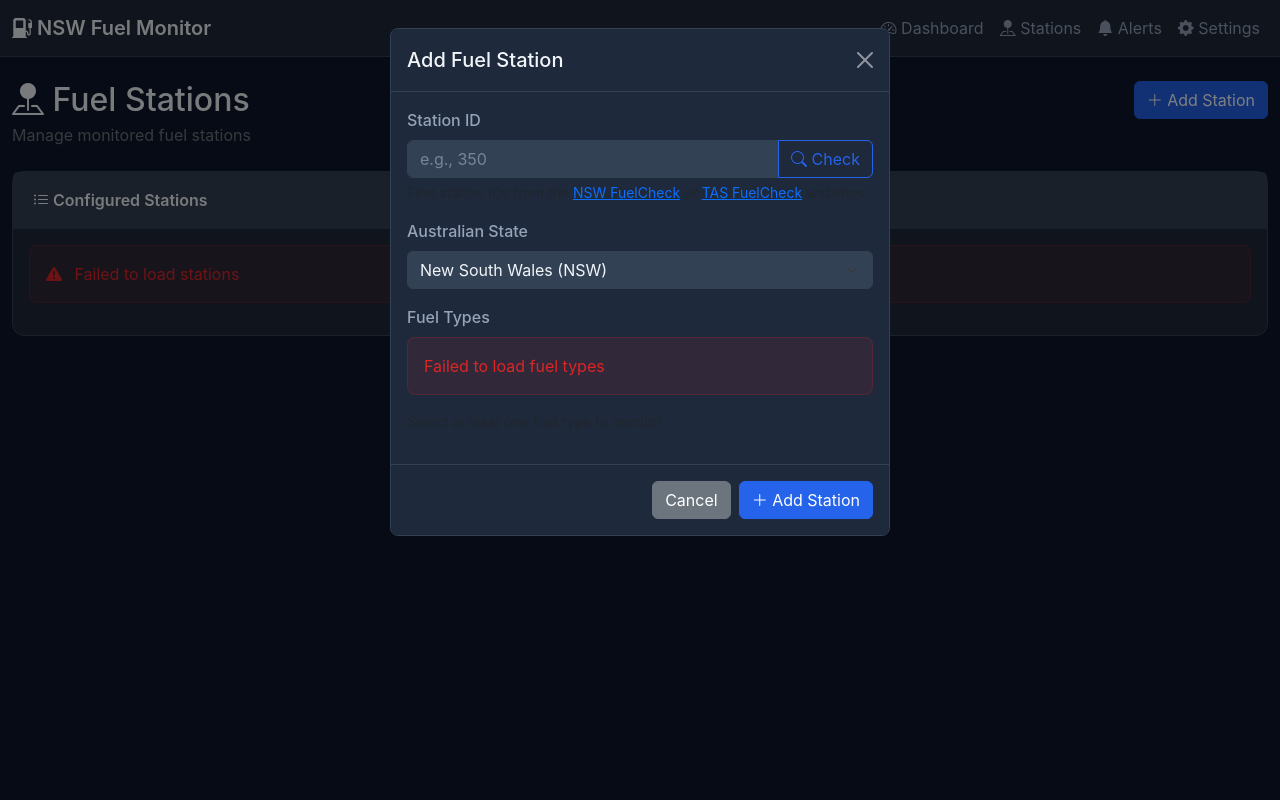
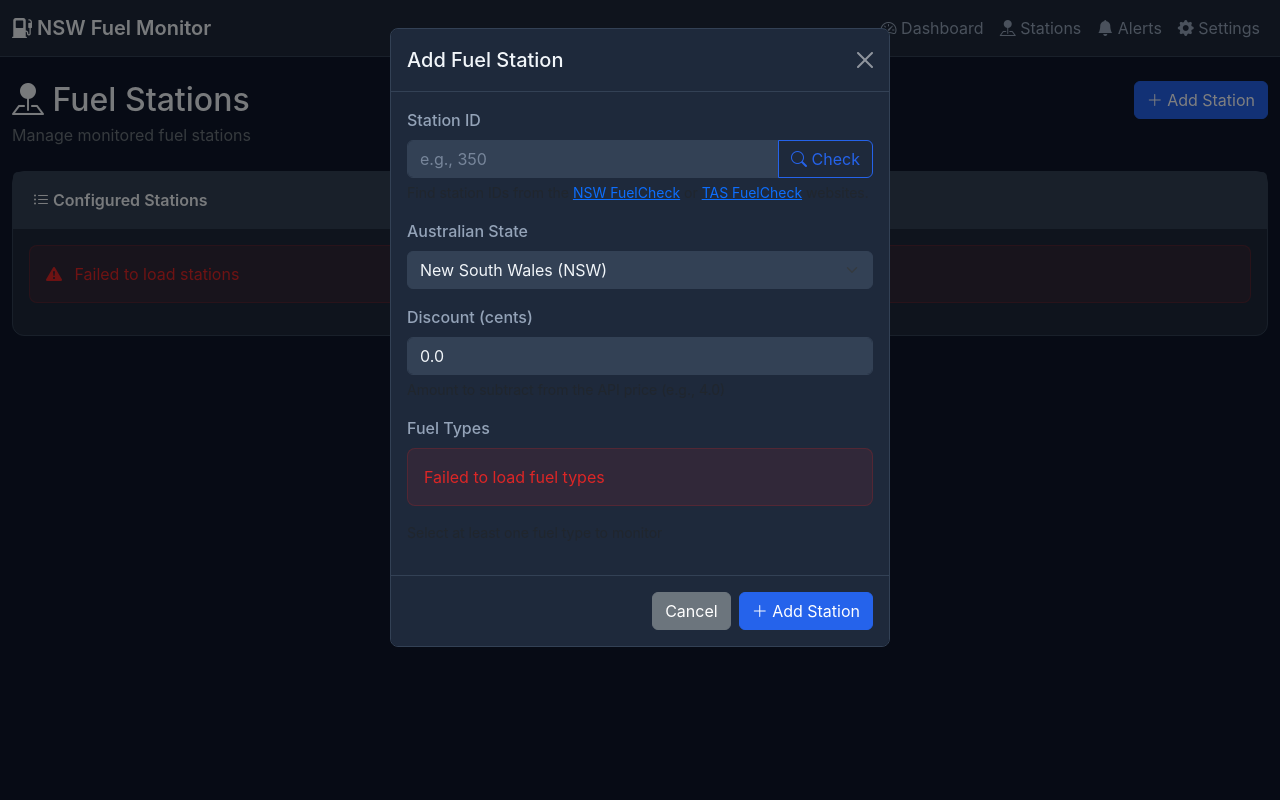
Before and after one commit to m1ckyb/FuelApp, a Flask app: template templates/stations.html in a window 1280 px wide, after a click on "Add Station". Run offline with Flask 3, Linux system fonts and the light colour scheme; the template is opened without the code that fills it, so the values that code supplies are empty; some libraries are stand-ins or nearby versions.

Commit message:
feat: add fuel discounts to individual stations

```diff
--- a/app/web.py
+++ b/app/web.py
@@ -551,7 +551,8 @@ def get_stations():
             'station_id': sid,
             'au_state': station.get('au_state', 'NSW'),
             'station_name': station_names.get(sid, f"Station {sid}"),
-            'fuel_types': station['fuel_types']
+            'fuel_types': station['fuel_types'],
+            'discount': station.get('discount', 0.0)
         })
 
     return jsonify({'stations': result})
@@ -568,6 +569,7 @@ def add_station():
     station_id = data.get('station_id')
     fuel_types = data.get('fuel_types', [])
     au_state = data.get('au_state', 'NSW')
+    discount = float(data.get('discount', 0.0))
 
     if not station_id:
         return jsonify({'error': 'station_id is required'}), 400
@@ -586,12 +588,13 @@ def add_station():
             return jsonify({'error': 'Station already exists'}), 400
 
     # Add station to database
-    if config.db and config.db.add_station(station_id, fuel_types, au_state):
+    if config.db and config.db.add_station(station_id, fuel_types, au_state, discount):
         # Update in-memory config
         new_station = {
             'station_id': station_id,
             'au_state': au_state,
-            'fuel_types': fuel_types
+            'fuel_types': fuel_types,
+            'discount': discount
         }
         config.stations.append(new_station)
         return jsonify({'message': 'Station added successfully', 'station': new_station}), 201
@@ -624,6 +627,8 @@ def update_station(station_id):
 
     data = request.get_json()
     fuel_types = data.get('fuel_types', [])
+    au_state = data.get('au_state', 'NSW')
+    discount = float(data.get('discount', 0.0))
 
     if not fuel_types:
         return jsonify({'error': 'At least one fuel type is required'}), 400
@@ -634,12 +639,13 @@ def update_station(station_id):
         return jsonify({'error': f'Invalid fuel types: {invalid_types}'}), 400
 
     # Update in database
-    if config.db and config.db.update_station(station_id, fuel_types, au_state):
+    if config.db and config.db.update_station(station_id, fuel_types, au_state, discount):
         # Update in-memory config
         for station in config.stations:
             if station['station_id'] == station_id:
                 station['fuel_types'] = fuel_types
                 station['au_state'] = au_state
+                station['discount'] = discount
                 return jsonify({'message': 'Station updated successfully', 'station': station}), 200
         return jsonify({'error': 'Station not found in memory'}), 404
     else:
@@ -672,6 +678,10 @@ def get_current_prices():
     station_ids = [s['station_id'] for s in stations_list]
     fuel_types_by_station = {
         s['station_id']: s['fuel_types']
+        for s in stations_list
+    }
+    discounts_by_station = {
+        s['station_id']: s.get('discount', 0.0)
         for s in stations_list
     }
 
@@ -726,11 +736,13 @@ def get_current_prices():
         prices = {}
         last_updated = {}
         trends = {}
+        discount = discounts_by_station.get(station_id, 0.0)
 
         for fuel_type in fuel_types:
             price_obj = data.prices.get((station_id, fuel_type))
             if price_obj is not None:
-                price_val = price_obj.price
+                # Apply discount to price
+                price_val = price_obj.price - discount
                 prices[fuel_type] = price_val
 
                 if hasattr(price_obj, 'last_updated') and price_obj.last_updated:
@@ -763,6 +775,7 @@ def get_current_prices():
             'station_id': station_id,
             'station_name': station.name,
             'station_address': station.address,
+            'discount': discount,
             'prices': prices,
             'last_updated': last_updated,
             'trends': trends
--- a/templates/stations.html
+++ b/templates/stations.html
@@ -75,6 +75,12 @@
                     </div>
 
                     <div class="mb-3">
+                        <label for="discount" class="form-label">Discount (cents)</label>
+                        <input type="number" class="form-control" id="discount" step="0.1" min="0" value="0.0">
+                        <div class="form-text">Amount to subtract from the API price (e.g., 4.0)</div>
+                    </div>
+
+                    <div class="mb-3">
                         <label class="form-label">Fuel Types</label>
                         <div id="fuelTypesContainer">
                             <div class="text-center py-3">
@@ -125,6 +131,12 @@
                             <option value="NSW">New South Wales (NSW)</option>
                             <option value="TAS">Tasmania (TAS)</option>
                         </select>
+                    </div>
+
+                    <div class="mb-3">
+                        <label for="editDiscount" class="form-label">Discount (cents)</label>
+                        <input type="number" class="form-control" id="editDiscount" step="0.1" min="0" value="0.0">
+                        <div class="form-text">Amount to subtract from the API price (e.g., 4.0)</div>
                     </div>
 
                     <div class="mb-3">
@@ -230,7 +242,7 @@
         }
 
         let html = '<div class="table-responsive"><table class="table table-dark table-hover">';
-        html += '<thead><tr><th>Station</th><th>State</th><th>Fuel Types</th><th>Actions</th></tr></thead><tbody>';
+        html += '<thead><tr><th>Station</th><th>State</th><th>Discount</th><th>Fuel Types</th><th>Actions</th></tr></thead><tbody>';
 
         for (const station of stations) {
             const fuelTypeBadges = station.fuel_types.map(ft =>
@@ -241,6 +253,10 @@
                 '<span class="badge bg-info text-dark">TAS</span>' :
                 '<span class="badge bg-secondary">NSW</span>';
 
+            const discountDisplay = station.discount > 0 ?
+                `<span class="text-success fw-bold">-${station.discount}¢</span>` :
+                '<span class="text-secondary">None</span>';
+
             html += `
                 <tr>
                     <td>
@@ -248,6 +264,7 @@
                         <div class="small text-secondary">ID: ${station.station_id}</div>
                     </td>
                     <td>${stateBadge}</td>
+                    <td>${discountDisplay}</td>
                     <td>${fuelTypeBadges}</td>
                     <td>
                         <button class="btn btn-sm btn-outline-primary edit-station-btn"
@@ -450,6 +467,7 @@
     async function addStation() {
         const stationId = parseInt(document.getElementById('stationId').value);
         const auState = document.getElementById('auState').value;
+        const discount = parseFloat(document.getElementById('discount').value) || 0.0;
         const selectedFuelTypes = getSelectedFuelTypes('fuelTypesContainer');
 
         if (!stationId) {
@@ -471,7 +489,8 @@
                 body: JSON.stringify({
                     station_id: stationId,
                     au_state: auState,
-                    fuel_types: selectedFuelTypes
+                    fuel_types: selectedFuelTypes,
+                    discount: discount
                 })
             });
 
@@ -496,6 +515,7 @@
         document.getElementById('editStationId').value = station.station_id;
         document.getElementById('editStationIdDisplay').value = station.station_id;
         document.getElementById('editAuState').value = station.au_state || 'NSW';
+        document.getElementById('editDiscount').value = station.discount || 0.0;
         displayFuelTypeCheckboxes('editFuelTypesContainer', station.fuel_types);
         editStationModal.show();
     }
@@ -503,6 +523,7 @@
     async function updateStation() {
         const stationId = parseInt(document.getElementById('editStationId').value);
         const auState = document.getElementById('editAuState').value;
+        const discount = parseFloat(document.getElementById('editDiscount').value) || 0.0;
         const selectedFuelTypes = getSelectedFuelTypes('editFuelTypesContainer');
 
         if (selectedFuelTypes.length === 0) {
@@ -518,7 +539,8 @@
                 },
                 body: JSON.stringify({
                     au_state: auState,
-                    fuel_types: selectedFuelTypes
+                    fuel_types: selectedFuelTypes,
+                    discount: discount
                 })
             });
 
```
Also changed, not shown: app/config.py (+23 -11 lines), app/main.py (+13 -1 lines), templates/dashboard.html (+11 -1 lines), unreleased.md (+1 -0 lines), README.md.
